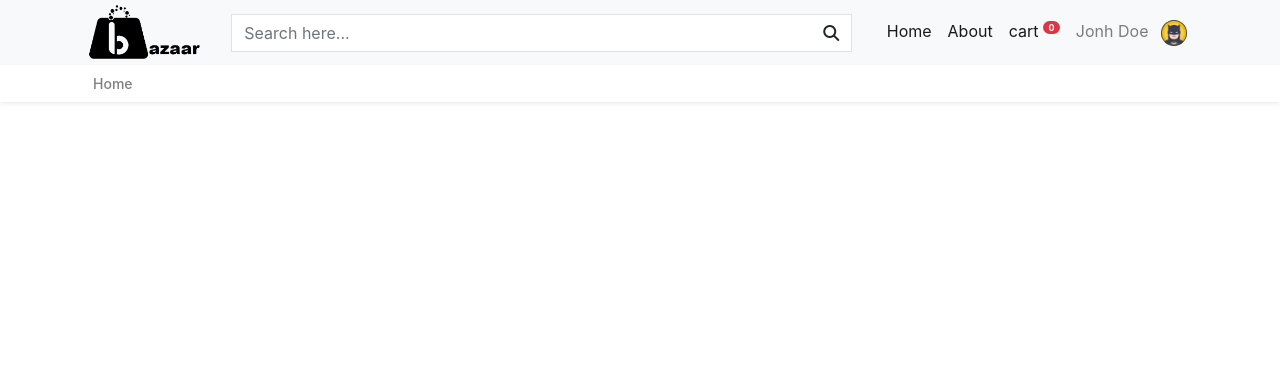
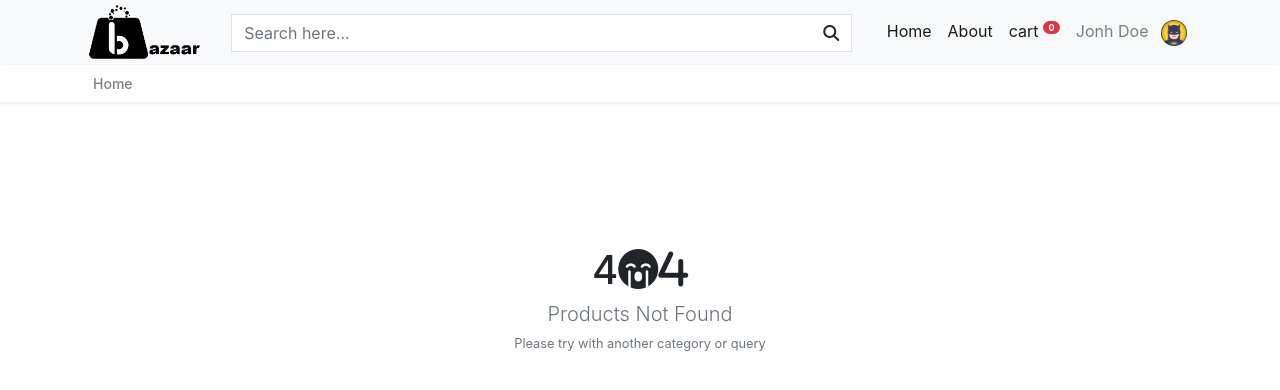
Before and after one commit to alok9038/bazaar_ci, a CodeIgniter app: page /oldsale1/home/category/6 in a window 1280 px wide. Shown: the top 390 px of the page. Run offline with CodeIgniter, Linux system fonts and the light colour scheme; data that the repository does not hold is empty; some libraries are stand-ins or nearby versions.

Commit message:
3rd / category work

```diff
--- a/application/controllers/Admin.php
+++ b/application/controllers/Admin.php
@@ -50,6 +50,7 @@ class Admin extends CI_Controller{
         $this->form_validation->set_rules('model','model','required');
         $this->form_validation->set_rules('category','category','required');
         $this->form_validation->set_rules('description','description','required');
+        $this->form_validation->set_rules('summary','summary','required');
 
              if($this->form_validation->run()){
             $config['upload_path']          = './assets/upload/';
@@ -71,6 +72,7 @@ class Admin extends CI_Controller{
                      'category' => $_POST['category'],
                      'image' => $_FILES['image']['name'],
                      'description' => $_POST['description'],
+                     'summary' => $_POST['summary'],
                  ];
                  $this->db->insert("item",$data);
                  redirect('admin/addProduct');
--- a/application/views/admin/add_product.php
+++ b/application/views/admin/add_product.php
@@ -56,6 +56,12 @@
                         <?= form_error('description'); ?>
                     </div>
                     <div class="form-group">
+                        <label for="">Summary</label>
+                        <textarea name="summary" class="form-control"  id="" cols="30" rows="10"><?= set_value('description'); ?></textarea>
+                        <?= form_error('description'); ?>
+                    </div>
+
+                    <div class="form-group">
                         <input type="submit" class="btn btn-info btn-block" name="send">
                     </div>
                     </form>
--- a/application/views/public/category_wise.php
+++ b/application/views/public/category_wise.php
@@ -1,19 +1,37 @@
+<style>
+    .col-lg-8 h4 a:hover{
+        text-decoration:none;
+    }
+</style>
 <div class="container mt-5">
+<?php if(!empty($product)): ?>
    <div class="col-lg-9">
        <?php foreach($product as $item): ?>
     <div class="row mb-4 shadow-sm">
         <div class="col-lg-4 p-4">
             <img src="<?= base_url('assets/upload/'.$item->image); ?>" class="img-fluid w-75" alt="" style="height:150px;">
         </div>
-        <div class="col-lg-8">
-            <h4 class="text-truncate"><?= $item->title; ?></h4>
-            <small class="text-muted ">by <?= $item->brand; ?></small>
-            <h6 class="text-danger mt-2"> <del>Rs. <?= $item->price; ?></del></h6>
-            <h4 class="text-success"><?= $item->discount_price;?></h4>
+        <div class="col-lg-8 p-3">
+            <h4 class="text-truncate h5 text-muted"><a href="<?= base_url('home/product/'.$item->id);?>" class="stretched-link post-link" id="post-link"><?= $item->title; ?></a></h4>
+            <p class="text-muted mt-n2 small">by <?= $item->brand; ?></p>
+            <span class="d-flex"> <h4 class="text-danger">₹ <?= $item->discount_price;?>.00</h4><h6 class="text-dark mt-2 ml-3"> <del>₹ <?= $item->price; ?></del></h6>
+            </span>
+            <p class="text-muted small"><?= substr($item->summary,0,180);?></p>
         </div>
     </div>
 
     <?php endforeach; ?>
+    <?php  else: ?>
+
+<div class="row">
+    <div class="col-3 mx-auto mt-5 pt-5 text-center">
+        <h1>4<i class="fas fa-sad-cry">4</i></h1>
+        <h5 class="lead text-muted">Products Not Found</h5>
+        <p class="small text-muted">Please try with another category or query</p>
+    </div>
+</div>
+
+<?php endif;?>
    </div>
    <div class="col-lg-3"></div>
 </div>
--- a/application/views/public/home.php
+++ b/application/views/public/home.php
@@ -18,7 +18,7 @@
         <div class="col-lg-4 mb-4 w-100">
                 <div class="card rounded-0 shadow-sm border-0">
                     <div class="card-body">
-                        <a href="<?= base_url('home/product/').$item->id; ?>" class="stretched-link text-info">
+                        <a href="<?= base_url('home/category/6'); ?>" class="stretched-link text-info">
                             <h2 class="h5 text-dark">Up to 60% off | Electronics & accessories</h2>
                         </a>
                     </div>
@@ -30,7 +30,7 @@
         <div class="col-lg-4 mb-4 w-100">
                 <div class="card rounded-0 shadow-sm border-0">
                     <div class="card-body">
-                        <a href="<?= base_url('home/product/').$item->id; ?>" class="stretched-link text-info">
+                        <a href="<?= base_url('home/category/'); ?>" class="stretched-link text-info">
                             <h2 class="h5 text-dark">Clothing & Fashion | up to 80% off</h2>
                         </a>
                     </div>
@@ -57,7 +57,7 @@
                         <h2 class="lead text-truncate"><?= $item->title; ?></h2>
                     </a>
                     <p class="small"><?= $item->category; ?> </p>
-                    <h2 class="h6 "><del>₹ <?= $item->price; ?></del> <span class="ml-4 text-success">₹ <?= $item->discount_price; ?></span></h2>
+                    <h2 class="h6 d-flex"><del class="small">₹ <?= $item->price; ?></del> <span class="ml-3 text-success"><h5>₹ <?= $item->discount_price; ?></h5></span></h2>
                 </div>
             </div>
         </div>
--- a/application/views/public/product.php
+++ b/application/views/public/product.php
@@ -6,8 +6,8 @@
            <div class="container p-0 mt-4 ">
             <nav aria-label="breadcrumb">
                 <ol class="breadcrumb rounded-0 bg-white shadow-sm">
-                    <li class="breadcrumb-item"><a href="<?= base_url('home/index'); ?>" class="text-dark">Home</a></li>
-                    <li class="breadcrumb-item"><a href="<?= base_url('home/category/'.$product['0']->category); ?>" class="text-dark"><?= $product['0']->category; ?></a></li>
+                    <li class="breadcrumb-item"><a href="<?= base_url('home/index'); ?>" class="text-dark small">Home</a></li>
+                    <li class="breadcrumb-item"><a href="<?= base_url('home/category/'.$product['0']->category); ?>" class="text-dark small"><?= $product['0']->category; ?></a></li>
                     <li class="breadcrumb-item active text-truncate small" aria-current="page"><?= $product['0']->title; ?></li>
                 </ol>
             </nav>
```
